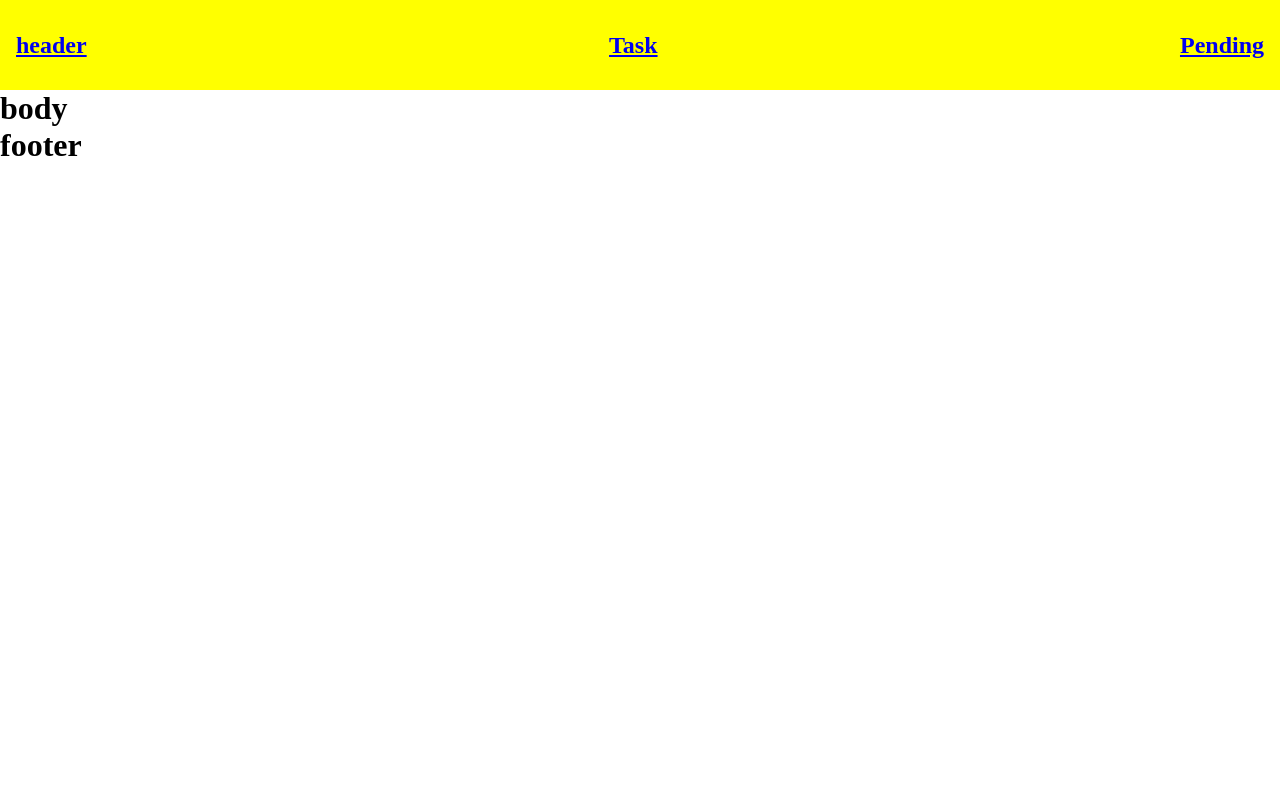
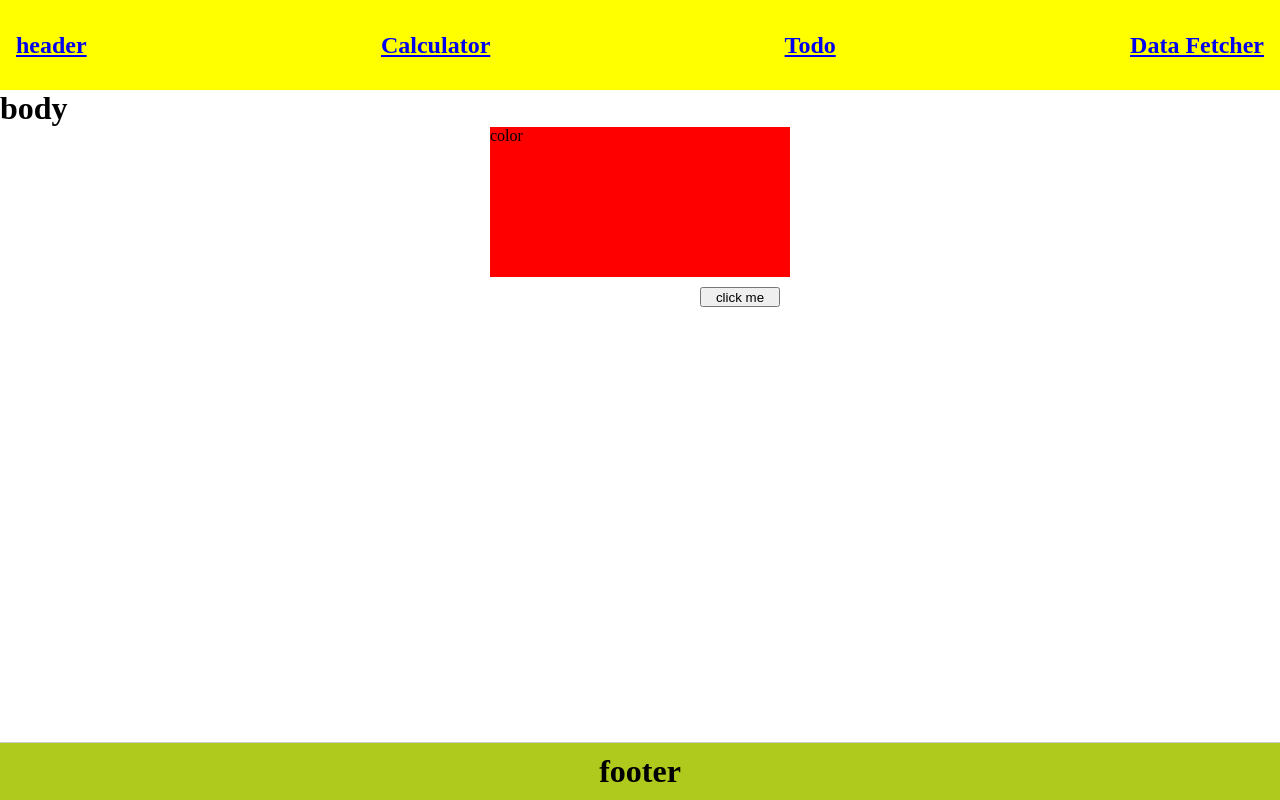
Before and after one commit to rabeeh-p/react-cltr, a React (Create React App) app: page / in a window 1280 px wide. Built offline with nearby package versions, Linux system fonts and the light colour scheme.

Commit message:
colors added

```diff
--- a/src/App.js
+++ b/src/App.js
@@ -3,35 +3,23 @@ import React from 'react';
 import Header from './components/Header';
 import Body from './components/Body';
 import Footer from './components/Footer';
-import { BrowserRouter as Router, Routes, Route, } from 'react-router-dom'; // Import Router components
+import { BrowserRouter as Router, Routes, Route, } from 'react-router-dom';
 
 import './app.css'
 import Task from './components/Task';
 import Pending from './components/Pending';
+import DataFetcher from './components/DataFetcher';
+
 
 function App() {
 
-  // let [count,setCount] = useState(0)
 
-  // let countButtonIncreament= ()=>{
-  //   console.log('clicked');
-  //   setCount(count+1)
 
-  // }
-  // let countButtoDecrement= ()=>{
-  //   console.log('clicked');
-  //   if (count === 0){
-  //     return
-  //   }
-  //   setCount(count-1)
 
-  // }
 
   return (
     <>
-    {/* <h1 >the count is {count}</h1>
-    <button onClick={countButtonIncreament}>clicked</button>
-    <button onClick={countButtoDecrement}>Downclicked</button> */}
+
     <Router>
 
     <Header/>
@@ -39,6 +27,8 @@ function App() {
       <Route path='/' element={<Body/>}/>
       <Route path='/task' element={<Task/>} />
       <Route path='/pending' element={<Pending/>} />
+      <Route path='/data' element={<DataFetcher/>} />
+
 
 
     </Routes>
--- a/src/app.css
+++ b/src/app.css
@@ -1,3 +1,13 @@
 *{
     margin: 0px;
 }
+
+.footer {
+    position: fixed;
+    bottom: 0;
+    width: 100%;
+    background-color: #afc91c; /* You can customize the background color */
+    text-align: center;
+    padding: 10px 0; /* Adjust padding as needed */
+    border-top: 1px solid #ccc; /* Optional: adds a border on top */
+  }
--- a/src/components/Body.jsx
+++ b/src/components/Body.jsx
@@ -1,9 +1,27 @@
 import React from 'react'
+import {useState} from 'react'
 
 function Body() {
+  let [color,setColor] = useState('red')
+
+  let clickedTheButton = ()=>{
+
+    if (color === 'red'){
+      setColor("yellow")
+    }else{
+      setColor("red")
+
+    }
+
+  }
+
   return (
     <div>
       <h1>body</h1>
+      <div style={{backgroundColor:`${color}`,height:'150px',width:'300px',margin:'0px auto'}}>
+        color
+      </div>
+      <button onClick={clickedTheButton} style={{marginLeft:'700px ',height:'20px',width:'80px',marginTop:'10px'}}>click me</button>
     </div>
   )
 }
--- /dev/null
+++ b/src/components/DataFetcher.jsx
@@ -0,0 +1,43 @@
+import React, { useState, useEffect } from 'react';
+
+function DataFetcher() {
+  const [data, setData] = useState([]);
+  const [loading, setLoading] = useState(true);
+
+  useEffect(() => {
+    const fetchData = async () => {
+      try {
+        const response = await fetch('https://jsonplaceholder.typicode.com/posts'); // Example API
+        console.log(response);
+
+        const result = await response.json();
+        console.log(result);
+
+        setData(result);
+        setLoading(false);
+      } catch (error) {
+        console.error('Error fetching data:', error);
+        setLoading(false);
+      }
+    };
+
+    fetchData();
+  }, []);
+
+  return (
+    <div>
+          <h1>Data Fetcher</h1>
+      {loading ? (
+        <p>Loading...</p>
+      ) : (
+        <ul>
+          {data.slice(0, 10).map(item => (
+            <li key={item.id}>{item.title}</li> // Displaying first 10 items
+          ))}
+        </ul>
+      )}
+    </div>
+  );
+}
+
+export default DataFetcher;
--- a/src/components/Footer.jsx
+++ b/src/components/Footer.jsx
@@ -2,9 +2,9 @@ import React from 'react'
 
 function Footer() {
   return (
-    <div>
+    <footer className="footer">
       <h1>footer</h1>
-    </div>
+    </footer>
   )
 }
 
--- a/src/components/Header.jsx
+++ b/src/components/Header.jsx
@@ -3,20 +3,22 @@ import { Link } from 'react-router-dom';
 
 function Header() {
 
-    let sample ='hello this is sample'
   return (
     <div style={{backgroundColor : 'yellow', height:'90px',display:'flex',justifyContent: 'space-between', alignItems: 'center', padding: '0 16px' }}>
       <Link to='/'>
-
-      <h2>header</h2>
+        <h2>header</h2>
       </Link>
 
       <Link to='/task' >
-        <h2 >Task</h2>
+        <h2 >Calculator</h2>
       </Link>
 
       <Link to='/pending'>
-      <h2>Pending</h2>
+        <h2>Todo </h2>
+      </Link>
+
+      <Link to='/data'>
+        <h2>Data Fetcher </h2>
       </Link>
     </div>
   )
--- a/src/components/Pending.jsx
+++ b/src/components/Pending.jsx
@@ -3,7 +3,7 @@ import React from 'react'
 function Pending() {
   return (
     <div>
-      <h1>pending page</h1>
+      <h1>Todo page</h1>
     </div>
   )
 }
--- a/src/components/Task.jsx
+++ b/src/components/Task.jsx
@@ -3,7 +3,7 @@ import React from 'react'
 function Task() {
   return (
     <div>
-        <h1>task page</h1>
+        <h1>calculator page</h1>
 
     </div>
   )
```
